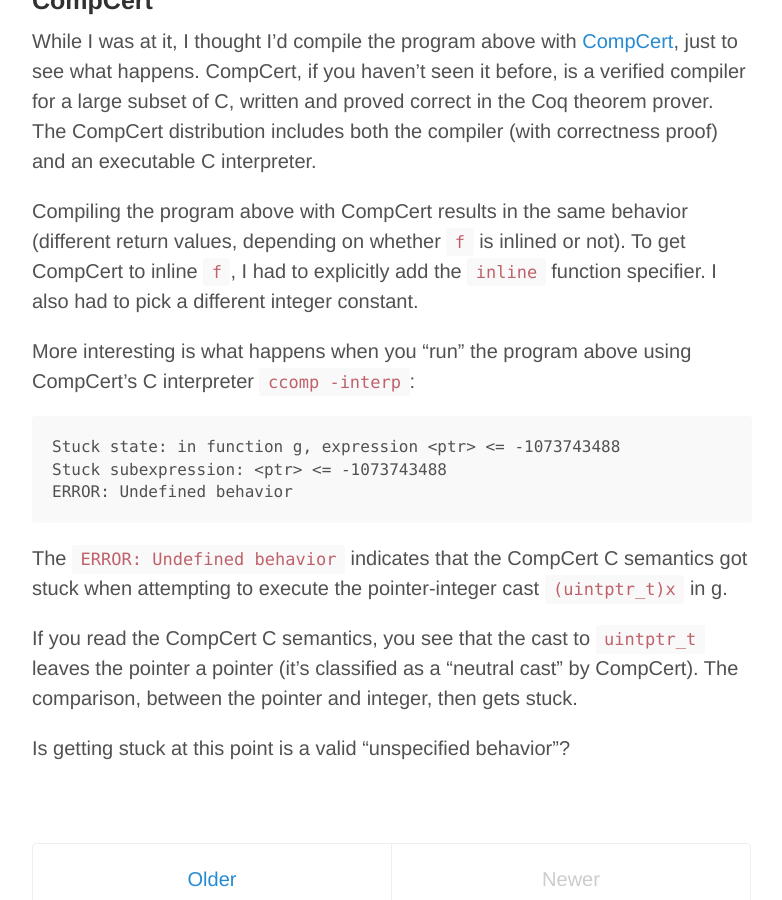
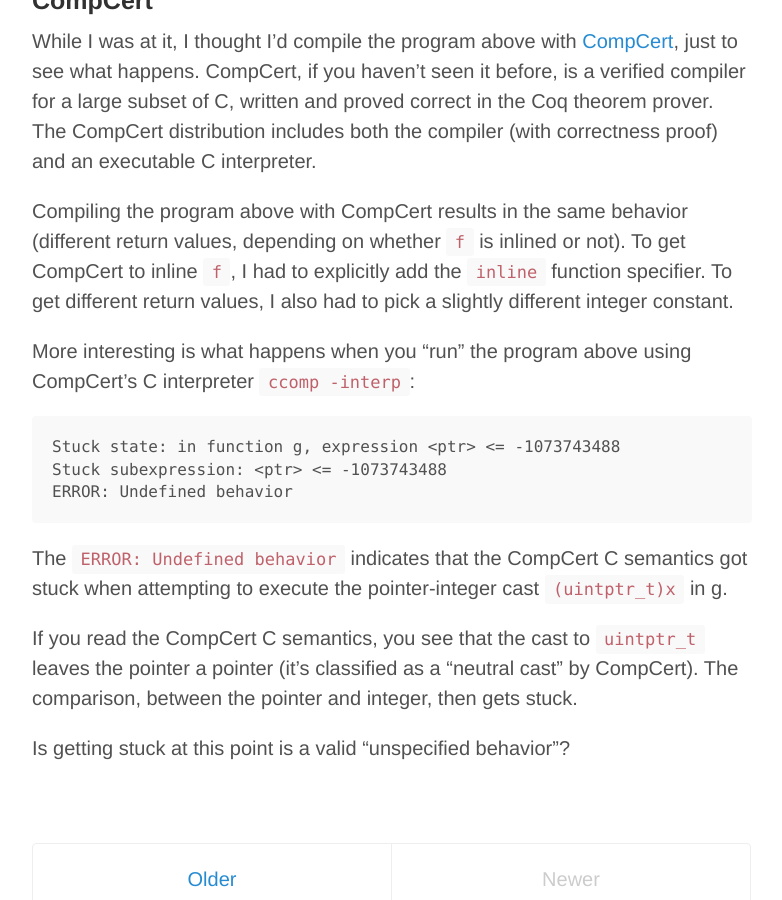
Before and after one commit to gstew5/gstew5.github.io, a Jekyll site: the page built from index.html, in a window 1280 px wide and 900 px high, scrolled down 4344 px. Shown: the whole window, without its empty margins (248-1030 px from the left). Built offline with Jekyll 4.4.1, drawn with Linux system fonts in a browser that asks for light colours; Markdown is read by kramdown in place of the engine named in the settings; the list of posts is cut into pages by our own code.

Commit message:
Update 2014-07-21-implementation-defined-behavior-in-c.md

```diff
--- a/_posts/2014-07-21-implementation-defined-behavior-in-c.md
+++ b/_posts/2014-07-21-implementation-defined-behavior-in-c.md
@@ -119,7 +119,7 @@
 While I was at it, I thought I'd compile the program above with [CompCert](http://compcert.inria.fr), just to see what happens.
 CompCert, if you haven't seen it before, is a verified compiler for a large subset of C, written and proved correct in the Coq theorem prover. The CompCert distribution includes both the compiler (with correctness proof) and an executable C interpreter.
 
-Compiling the program above with CompCert results in the same behavior (different return values, depending on whether `f` is inlined or not). To get CompCert to inline `f`, I had to explicitly add the `inline` function specifier. I also had to pick a different integer constant.
+Compiling the program above with CompCert results in the same behavior (different return values, depending on whether `f` is inlined or not). To get CompCert to inline `f`, I had to explicitly add the `inline` function specifier. To get different return values, I also had to pick a slightly different integer constant.
 
 More interesting is what happens when you "run" the program above using CompCert's C interpreter `ccomp -interp`:
 
```
